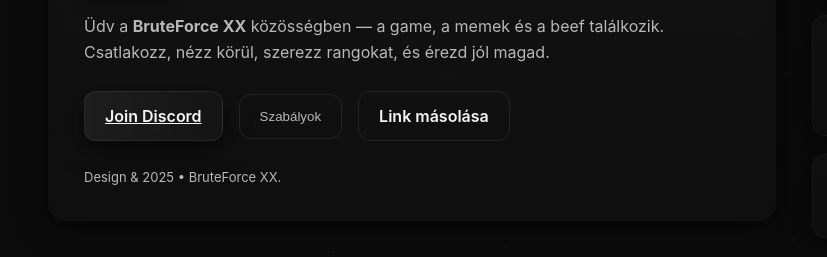
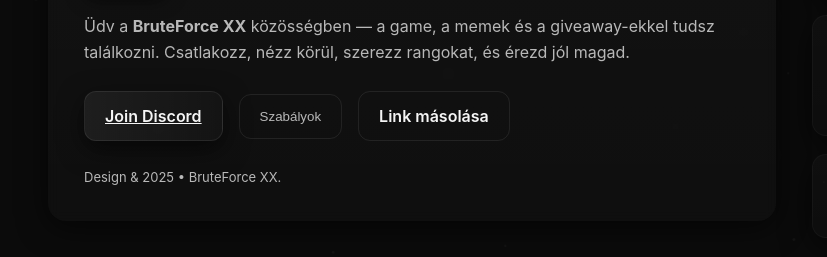
Before and after one commit to Thsndfonok/bruteforce, a plain HTML site: page index.html in a window 1280 px wide. Shown: the part 343-600 px from the top of the page, 0-827 px from the left. Drawn offline with Linux system fonts and the light colour scheme; no server answers.

Commit message:
Update index.html

```diff
--- a/index.html
+++ b/index.html
@@ -77,7 +77,7 @@
           </div>
         </div>
 
-        <p class="desc">Üdv a <strong>BruteForce XX</strong> közösségben — a game, a memek és a beef találkozik. Csatlakozz, nézz körül, szerezz rangokat, és érezd jól magad.</p>
+        <p class="desc">Üdv a <strong>BruteForce XX</strong> közösségben — a game, a memek és a giveaway-ekkel tudsz találkozni. Csatlakozz, nézz körül, szerezz rangokat, és érezd jól magad.</p>
 
         <div class="actions">
           <!-- Linket be lehet állítani a SCRIPT tetején -->
```
